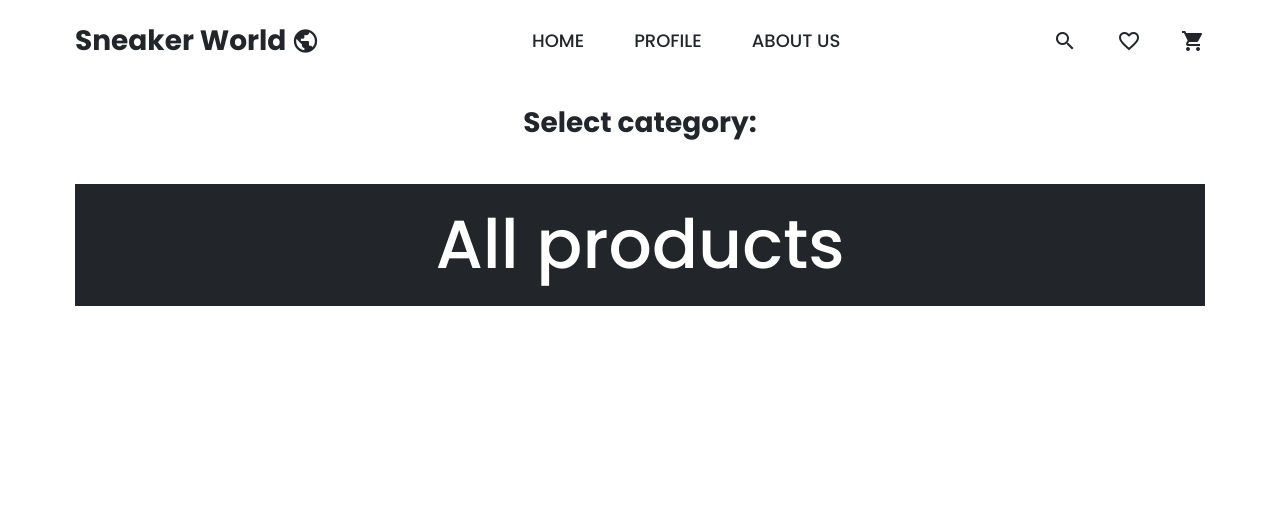
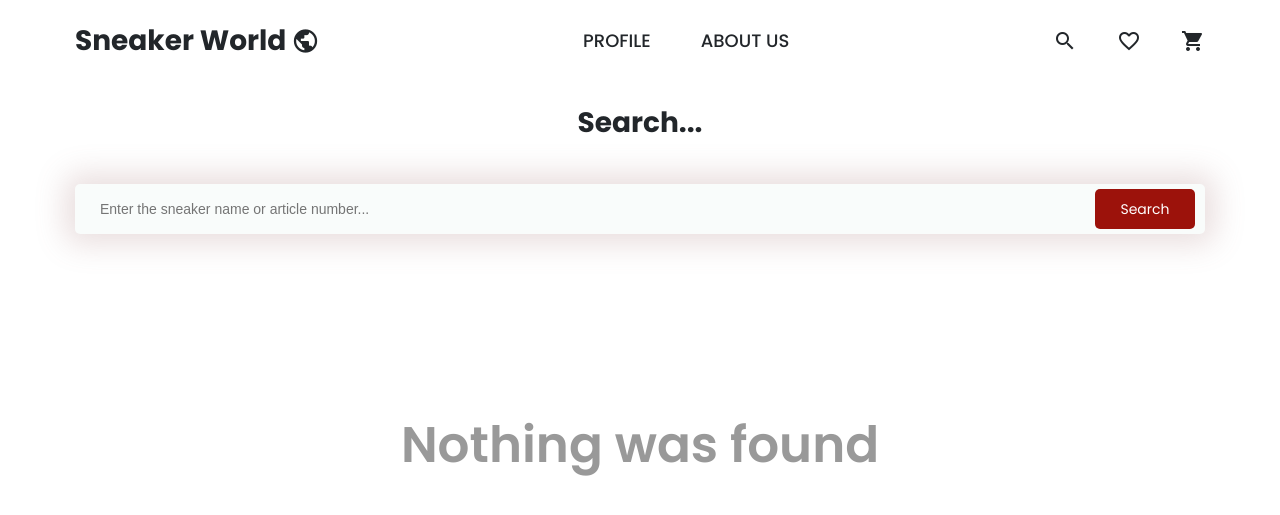
Before and after one commit to iamwebster/django-ecommerce, a Django app: page /catalog/search/ in a window 1280 px wide. Shown: the top 515 px of the page. Run offline with Django 4.2, Linux system fonts and the light colour scheme; data that the repository does not hold is empty.

Commit message:
feat: search page and filter price

```diff
--- a/goods/templates/goods/categories.html
+++ b/goods/templates/goods/categories.html
@@ -15,7 +15,7 @@
         <div class="categories__wrap">
             <a href="{% url 'catalog' gender_slug 'all' %}" class="categories__link">All products</a>
             {% for cat in categories %}
-            <a href="{% url 'catalog' gender_slug cat.slug %}" class="categories__link">{{ cat.name}}</a>
+            <a href="{% url 'catalog' gender_slug cat.slug %}" class="categories__link">{{ cat.name }}</a>
             {% endfor %}
         </div>
     </div>
--- a/goods/templates/goods/search.html
+++ b/goods/templates/goods/search.html
@@ -1,4 +1,4 @@
-{% extends 'goods/catalog.html' %}
+{% extends 'base.html' %}
 {% load static %}
 
 {% block css %}
@@ -7,14 +7,45 @@
 {% endblock %}
 
 
-{% block title %}Search...{% endblock %}
 
-{% block search %}
 
-<form method="post" class="form__search">
-    {% csrf_token %}
-    <input type="text" class="form__search__input" placeholder="Enter the name of the sneaker...">
-    <button type="submit" class="form__search__button">Search</button>
-</form>
-
+{% block content %}
+<section class="main_section">
+    <div class="container">
+        <h2 class="main__title">{% block title %}Search...{% endblock %}</h2>
+        <form method="get" class="form__search">
+            <input type="text" class="form__search__input" placeholder="Enter the sneaker name or article number..." name="q">
+            <button type="submit" class="form__search__button">Search</button>
+        </form>
+        {% if not products %}
+        <p class="nothing-found">Nothing was found</p>
+        {% else %}
+        <div class="catalog__wrap">
+            {% for product in products %}
+            <div class="catalog__card">
+                <a href="{% url 'product_detail' product.slug %}" class="catalog__card__link">
+                    <img src="{{ product.image.url }}" alt="#" class="catalog__card__img">
+                </a>
+                <div class="catalog__card__info">
+                    <a href="#" class="catalog__card__name">{{ product.name }}</a>
+                    <div class="catalog__card__price__wrap">
+                        {% if product.discount %}
+                        <p class="catalog__card__price_new">${{ product.sell_price }}</p>
+                        <p class="catalog__card__price_old">${{ product.price }}</p>
+                        <small>-{{ product.discount }}%</small>
+                        {% else %}
+                        <p class="catalog__card__price">{{ product.price }}</p>
+                        {% endif %}
+                    </div>
+                    <button class="catalog__card__button">
+                        <span class="catalog__card__button__add">add to cart</span>
+                        <span class="material-icons catalog__card__button__icon">add_shopping_cart</span>
+                    </button>
+                </div>
+            </div>
+            {% endfor %}
+        </div>
+        {% endif %}
+    </div>
+</section>
 {% endblock %}
--- a/goods/templatetags/goods_tags.py
+++ b/goods/templatetags/goods_tags.py
@@ -1,2 +1,25 @@
 # 5:47
 # Шаблонный тег
+
+from django import template
+from django.utils.http import urlencode
+from goods.models import Category
+
+register = template.Library()
+
+
+@register.simple_tag()
+def categories_tag(slug):
+    try:
+        category = Category.objects.get(slug=slug)
+        category_name = category.name
+    except:
+        category_name = 'All'
+    return category_name
+
+
+@register.simple_tag(takes_context=True)
+def change_params(context, **kwargs):
+    query = context['request'].GET.dict()
+    query.update(kwargs)
+    return urlencode(query)
--- a/goods/urls.py
+++ b/goods/urls.py
@@ -3,6 +3,7 @@ from . import views
 
 
 urlpatterns = [
+    path('search/', views.search, name='search'),
     path('<slug:gender_slug>/', views.categories, name='categories'),
     path('sneaker/<slug:product_slug>/', views.product, name='product_detail'),
     path('<slug:gender_slug>/<slug:category_slug>/', views.catalog, name='catalog'),
--- a/goods/views.py
+++ b/goods/views.py
@@ -1,6 +1,7 @@
 from django.shortcuts import render
 from .models import Category, Product
 from django.core.paginator import Paginator
+from .utils import query_search
 
 
 def categories(request, gender_slug):
@@ -14,24 +15,34 @@ def categories(request, gender_slug):
 
 def catalog(request, gender_slug, category_slug):
     page = request.GET.get('page', 1)
+    order_by = request.GET.get('order_by', None)
 
-    if category_slug == "all":
-        products = Product.objects.filter(gender__slug=gender_slug)
-    else:
+    if category_slug != "all":
         products = Product.objects.filter(
             gender__slug=gender_slug, category__slug=category_slug
         )
+    else:
+        products = Product.objects.filter(gender__slug=gender_slug)
 
-    paginator = Paginator(products, 30)
+    if order_by == 'price' or order_by == '-price':
+        products = products.order_by(order_by)
+
+    paginator = Paginator(products, 40)
     current_page = paginator.page(int(page))
 
     return render(
-        request,
-        "goods/catalog.html",
-        {"products": current_page, "slug": category_slug},
-    )
+        request, "goods/catalog.html", {"products": current_page, 'slug': category_slug})
 
 
 def product(request, product_slug):
     product = Product.objects.get(slug=product_slug)
     return render(request, "goods/product.html", {"product": product})
+
+
+def search(request):
+    query = request.GET.get('q', None)
+    if query:
+        products = query_search(query)
+    else:
+        products = None
+    return render(request, 'goods/search.html', {'products': products})
--- a/static/css/main_style.css
+++ b/static/css/main_style.css
@@ -58,6 +58,7 @@ span {
 
 /* HEADER */
 .header__logo {
+	display: block;
 	display: flex;
 	justify-content: space-between;
 	align-items: center;
@@ -80,6 +81,7 @@ span {
 .header__logo__title {
 	font-size: 28px;
 	line-height: 42px;
+	font-weight: 700;
 }
 
 .header__list {
@@ -160,3 +162,12 @@ span {
 	font-size: 28px;
     padding-bottom: 50px;
 }
+
+.nothing-found {
+	text-align: center;
+	font-size: 50px;
+	padding-top: 150px;
+	cursor: default;
+	font-weight: 600;
+	color: #999999;
+}
--- a/templates/base.html
+++ b/templates/base.html
@@ -20,21 +20,21 @@
     <header class="header">
         <div class="container">
             <div class="header__wrap">
-                <div class="header__logo">
-                    <h1 class="header__logo__title">Sneaker World</h1>
-                    <span class="material-icons header__logo__icon">
-                        public
+                <a href="{% url 'home' %}" class="header__logo">
+                    <span class="header__logo__title">
+                        Sneaker World
                     </span>
-                </div>
+                    <span class="material-icons header__logo__icon">public</span>
+                </a>
                 <nav class="header__nav">
                     <ul class="header__list">
-                        <li class="header__item"><a href="{% url 'home' %}" class="header__link">Home</a></li>
+                        {% comment %} <li class="header__item"><a href="{% url 'home' %}" class="header__link">Home</a></li> {% endcomment %}
                         <li class="header__item"><a href="/admin" class="header__link">Profile</a></li>
                         <li class="header__item"><a href="{% url 'about' %}" class="header__link">About us</a></li>
                     </ul>
                 </nav>
                 <div class="header__user__links">
-                    <a href="#" class="material-icons header__user__link">search</a>
+                    <a href="{% url 'search' %}" class="material-icons header__user__link">search</a>
                     <a href="#" class="material-icons header__user__link">favorite_border</a>
                     <a href="#" class="material-icons header__user__link">shopping_cart</a>
                 </div>
```
Also changed, not shown: goods/templates/goods/catalog.html (+27 -7 lines), goods/templates/goods/product.html (+5 -5 lines), goods/utils.py (added, +17 -0 lines), static/css/catalog_style.css (+37 -0 lines), static/css/search_style.css (line endings or trailing spaces).
